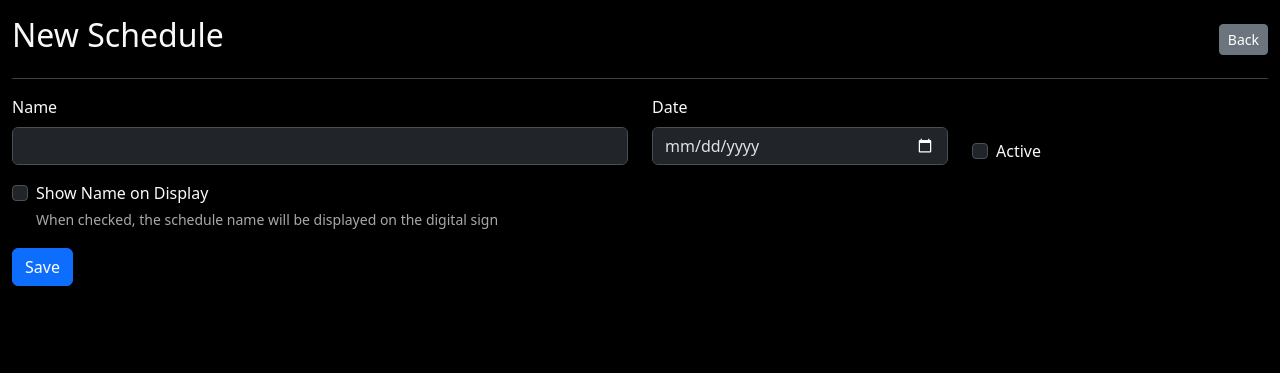
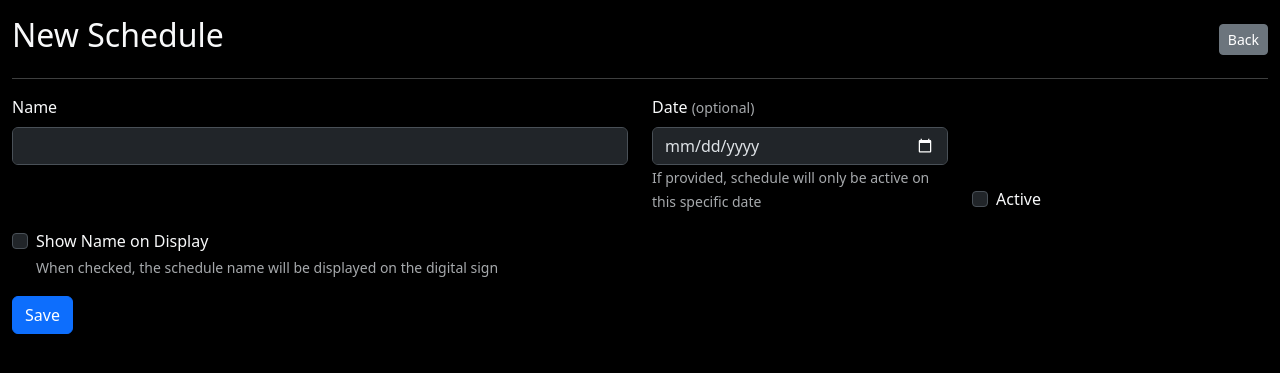
Before and after one commit to porcej/welcome-board, a Flask app: page /schedules/new in a window 1280 px wide. Shown: the part 56-429 px from the top of the page. Run offline with Flask 3, Linux system fonts and the light colour scheme; the visitor is signed in with stand-in values (Sample User, id 1).

Commit message:
Made date on schedule optional and sets to active on that date

```diff
--- a/app/forms/schedules.py
+++ b/app/forms/schedules.py
@@ -36,7 +36,7 @@ def get_icon_choices():
 
 class ScheduleForm(FlaskForm):
     name = StringField("Name", validators=[DataRequired()])
-    date = DateField("Date", validators=[DataRequired()], format="%Y-%m-%d")
+    date = DateField("Date", validators=[Optional()], format="%Y-%m-%d")
     is_active = BooleanField("Active")
     show_name = BooleanField("Show Name on Display")
     submit = SubmitField("Save")
--- a/app/models.py
+++ b/app/models.py
@@ -33,7 +33,7 @@ class Schedule(TimestampMixin, db.Model):
     __tablename__ = "schedules"
     id = db.Column(db.Integer, primary_key=True)
     name = db.Column(db.String(255), nullable=False)
-    date = db.Column(db.Date, nullable=False, index=True)
+    date = db.Column(db.Date, nullable=True, index=True)  # Optional: if provided, schedule is only active on that date
     is_active = db.Column(db.Boolean, default=False, nullable=False)
     show_name = db.Column(db.Boolean, default=True, nullable=False)  # Whether to display name on sign
     created_by = db.Column(db.Integer, db.ForeignKey("users.id"), nullable=True)
--- a/app/schedules/routes.py
+++ b/app/schedules/routes.py
@@ -11,12 +11,13 @@ from openpyxl import Workbook, load_workbook
 from openpyxl.styles import Font, PatternFill, Alignment
 from datetime import datetime, time
 from io import BytesIO
+from sqlalchemy import desc, nullslast
 
 
 @schedules_bp.route("/")
 @login_required
 def list_schedules():
-    schedules = Schedule.query.order_by(Schedule.date.desc()).all()
+    schedules = Schedule.query.order_by(nullslast(desc(Schedule.date))).all()
     return render_template("schedules/index.html", schedules=schedules)
 
 
@@ -225,7 +226,7 @@ def export_schedule(schedule_id: int):
     # Header row
     headers = ["Name", "Start Time", "End Time", "Duration (min)", "Location", "Uniform", "Lead", "Notes", "Icon"]
     ws.append(["Schedule Name:", schedule.name])
-    ws.append(["Date:", schedule.date.strftime("%Y-%m-%d")])
+    ws.append(["Date:", schedule.date.strftime("%Y-%m-%d") if schedule.date else "Not specified"])
     ws.append(["Active:", "Yes" if schedule.is_active else "No"])
     ws.append(["Show Name:", "Yes" if schedule.show_name else "No"])
     ws.append([])  # Empty row
@@ -272,7 +273,8 @@ def export_schedule(schedule_id: int):
     wb.save(output)
     output.seek(0)
 
-    filename = f"schedule_{schedule.name.replace(' ', '_')}_{schedule.date.strftime('%Y%m%d')}.xlsx"
+    date_str = schedule.date.strftime('%Y%m%d') if schedule.date else 'no_date'
+    filename = f"schedule_{schedule.name.replace(' ', '_')}_{date_str}.xlsx"
     return send_file(
         output,
         mimetype="application/vnd.openxmlformats-officedocument.spreadsheetml.sheet",
@@ -308,16 +310,18 @@ def import_schedule():
             is_active = str(ws.cell(row=3, column=2).value).lower() == "yes"
             show_name = str(ws.cell(row=4, column=2).value).lower() == "yes"
 
-            # Parse date
-            if isinstance(date_str, datetime):
-                schedule_date = date_str.date()
-            elif isinstance(date_str, str):
-                try:
-                    schedule_date = datetime.strptime(date_str, "%Y-%m-%d").date()
-                except:
-                    schedule_date = datetime.now().date()
-            else:
-                schedule_date = datetime.now().date()
+            # Parse date (optional)
+            schedule_date = None
+            if date_str:
+                if isinstance(date_str, datetime):
+                    schedule_date = date_str.date()
+                elif isinstance(date_str, str):
+                    # Check for "Not specified" or empty string
+                    if date_str.lower() not in ("not specified", "", "none", "null"):
+                        try:
+                            schedule_date = datetime.strptime(date_str, "%Y-%m-%d").date()
+                        except:
+                            schedule_date = None
 
             # Create schedule
             if is_active:
--- a/app/templates/schedules/index.html
+++ b/app/templates/schedules/index.html
@@ -17,7 +17,7 @@
         <a href="{{ url_for('schedules.edit_schedule', schedule_id=s.id) }}" class="text-light text-decoration-none flex-grow-1">
           <div class="d-flex justify-content-between">
             <span class="fw-semibold">{{ s.name }}</span>
-            <span class="text-secondary">{{ s.date.strftime('%Y-%m-%d') }}</span>
+            <span class="text-secondary">{% if s.date %}{{ s.date.strftime('%Y-%m-%d') }}{% else %}No date (always active when active){% endif %}</span>
           </div>
           {% if s.is_active %}<div class="badge bg-primary mt-2">Active</div>{% endif %}
         </a>
--- a/app/templates/schedules/schedule_form.html
+++ b/app/templates/schedules/schedule_form.html
@@ -19,8 +19,9 @@
       {{ form.name(class="form-control") }}
     </div>
     <div class="col-md-3">
-      <label class="form-label">{{ form.date.label }}</label>
+      <label class="form-label">{{ form.date.label }} <small class="text-muted">(optional)</small></label>
       {{ form.date(class="form-control") }}
+      <small class="form-text text-muted">If provided, schedule will only be active on this specific date</small>
     </div>
     <div class="col-md-3 d-flex align-items-end">
       <div class="form-check">
```
Also changed, not shown: app/display/routes.py (+25 -2 lines), migrations/versions/make_schedule_date_optional.py (added, +44 -0 lines).
